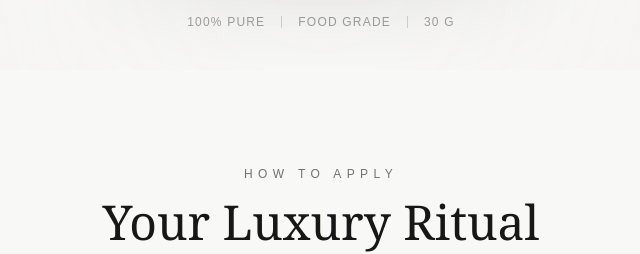
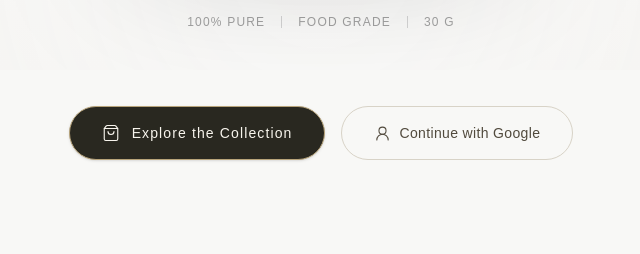
Before and after one commit to kushxluck96-ui/kandid-luxury, a Next.js app: page / in a window 1280 px wide. Shown: the part 690-944 px from the top of the page, without its empty margins (319-959 px from the left). Built offline with nearby package versions, Linux system fonts and the light colour scheme; no server answers; the database is empty.

Commit message:
Refine luxury landing page buttons

```diff
--- a/app/page.tsx
+++ b/app/page.tsx
@@ -1,7 +1,8 @@
+
+import Link from "next/link";
+import { ShoppingBag, UserRound } from "lucide-react";
 import Hero from "@/components/Hero";
 import About from "@/components/About";
-
-
 import HowToApply from "@/components/HowToApply";
 import Benefits from "@/components/Benefits";
 import Footer from "@/components/Footer";
@@ -40,24 +41,42 @@ const structuredData = {
   ],
 };
 
-
 export default function Home() {
   return (
-    <main className="bg-[#F8F8F6]">
+    <main className="min-h-screen bg-[#F8F8F6]">
       <script
         type="application/ld+json"
-        dangerouslySetInnerHTML={{ __html: JSON.stringify(structuredData) }}
+        dangerouslySetInnerHTML={{
+          __html: JSON.stringify(structuredData),
+        }}
       />
 
+
+
       <Hero />
+
+      <div className="flex flex-col items-center justify-center gap-4 px-5 py-9 sm:flex-row">
+        <Link
+          href="/shop"
+          className="group inline-flex w-full items-center justify-center gap-3 rounded-full border border-[#B8A47A] bg-[#292820] px-8 py-4 text-sm tracking-[0.08em] text-[#F8F5ED] shadow-sm transition duration-300 hover:bg-[#403D31] sm:w-auto"
+        >
+          <ShoppingBag size={18} strokeWidth={1.5} />
+          Explore the Collection
+        </Link>
+
+        <Link
+          href="/account/login"
+          className="inline-flex w-full items-center justify-center gap-2 rounded-full border border-[#D8D3C7] px-8 py-4 text-sm tracking-wide text-[#514A3D] transition duration-300 hover:border-[#B8A47A] hover:bg-[#EFEEE8] sm:w-auto"
+        >
+          <UserRound size={17} strokeWidth={1.5} />
+          Continue with Google
+        </Link>
+      </div>
 
       <HowToApply />
       <Benefits />
       <About />
-
-      <Footer/>
-
-
+      <Footer />
     </main>
   );
 }
```
